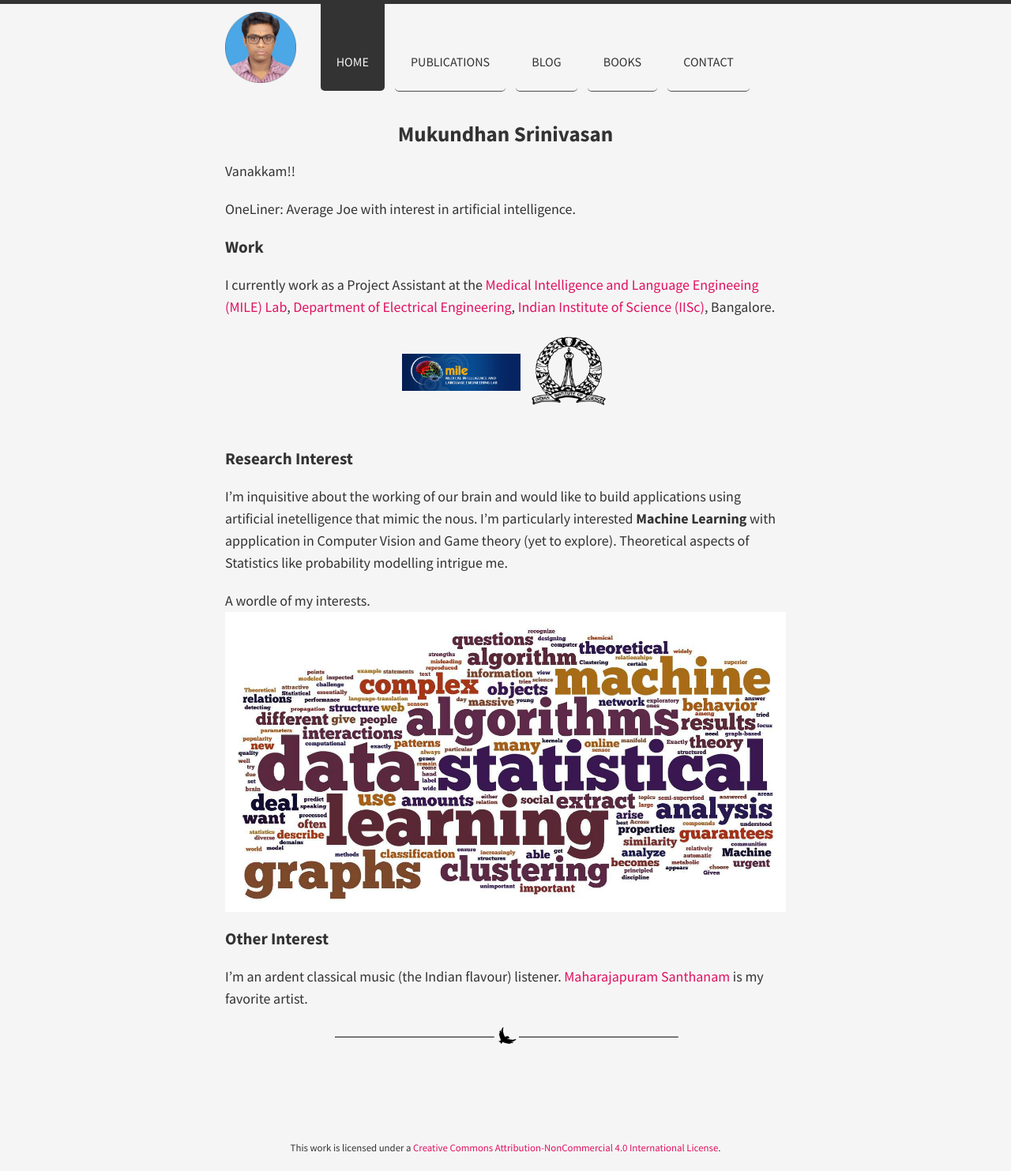
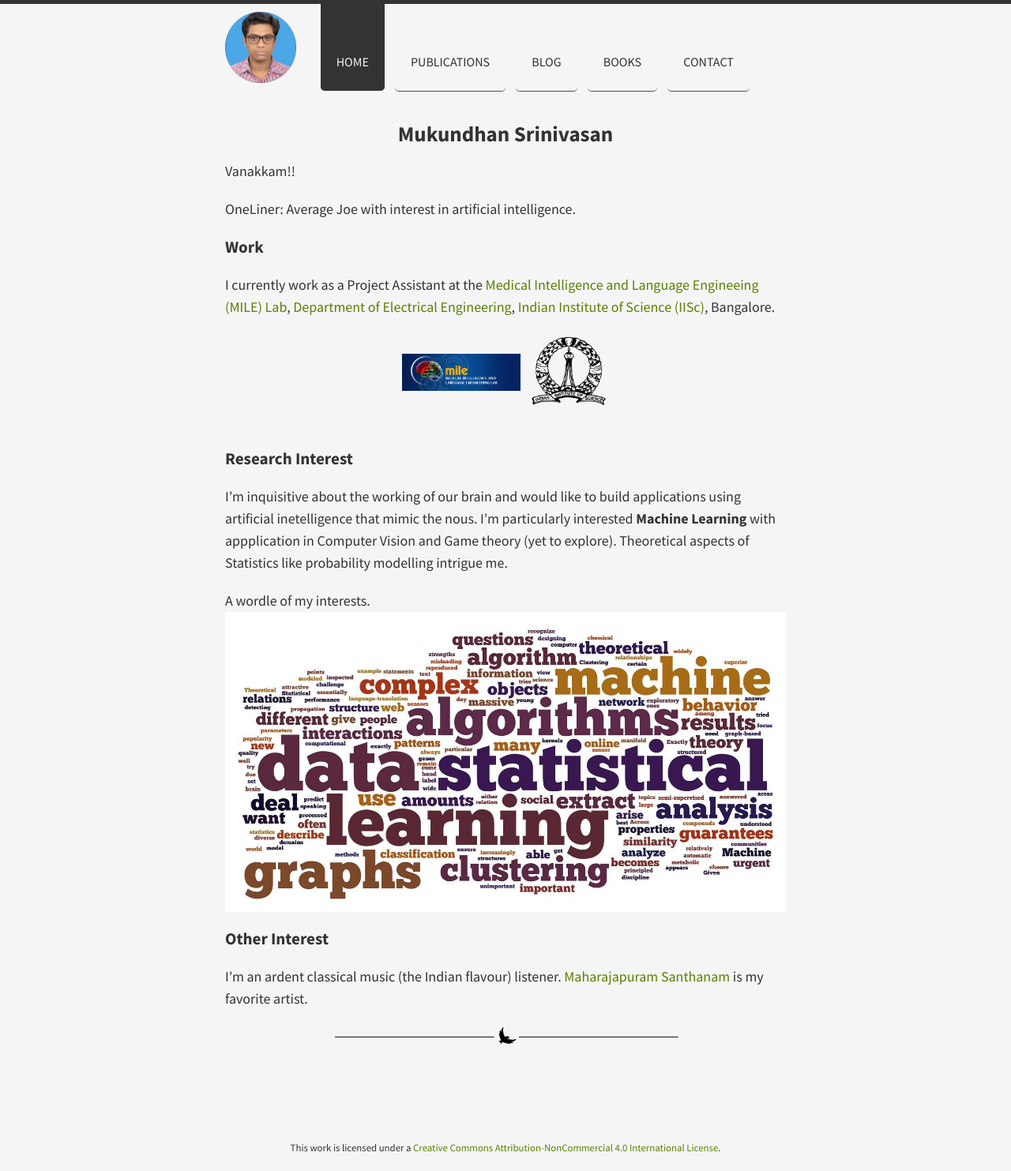
Before and after one commit to forkmsrini/forkmsrini.github.io-master, a Jekyll site: the page built from index.md, in a window 1280 px wide. Shown: the whole page at 79% size. Built offline with Jekyll 4.4.1, drawn with Linux system fonts in a browser that asks for light colours; nearby versions of some CDN libraries; Markdown is read by kramdown in place of the engine named in the settings.

Commit message:
Update default.html

```diff
--- a/_layouts/default.html
+++ b/_layouts/default.html
@@ -4,7 +4,7 @@
     {% include head.html %}
   </head>
   <body>
-    <div class="container ruby">
+    <div class="container avocado">
       <header class="top row gutters{% if page.title == "Home" %} fadeInLeft animated{% endif %}">
         <div class="col span_2 center">
           <!-- TODO: add baseurl to the logo link -->
```
